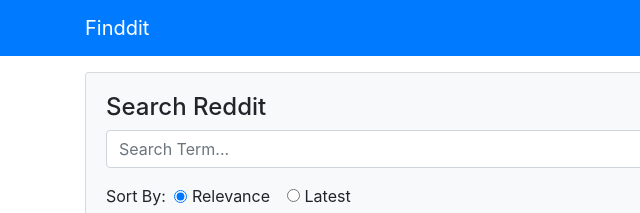
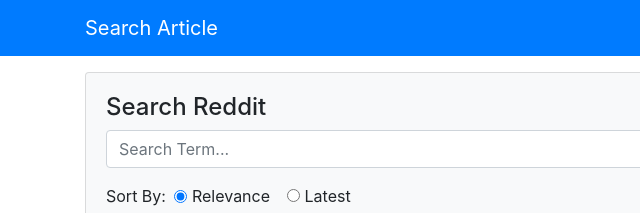
Before and after one commit to ekpenyongmike/findit-app, a website with bundled scripts: page index.html in a window 1280 px wide. Shown: the top 213 px of the page, 0-640 px from the left. Built offline with nearby package versions, Linux system fonts and the light colour scheme.

Commit message:
another change added

```diff
--- a/index.html
+++ b/index.html
@@ -7,24 +7,25 @@
   <meta http-equiv="X-UA-Compatible" content="ie=edge">
   <link rel="stylesheet" href="https://maxcdn.bootstrapcdn.com/bootstrap/4.0.0/css/bootstrap.min.css">
   <!-- <link rel="stylesheet" href="style.css"> -->
-  <title>Finddit</title>
+  <title>Search Reddit</title>
 </head>
-
 <body>
   <nav class="navbar navbar-dark bg-primary mb-3">
     <div class="container">
-      <span class="navbar-brand">Finddit</span>
+      <span class="navbar-brand">Search Article</span>
     </div>
   </nav>
   <div id="search-container" class="container">
     <div id="search" class="card card-body bg-light mb-2">
       <h4>Search Reddit</h4>
       <form id="search-form">
+         <!-- this form contains the search box -->
         <div class="form-group">
           <input type="text" id="search-input" class="form-control mb-3" placeholder="Search Term...">
         </div>
         <div class="form-check form-check-inline">
           Sort By:
+           <!-- here we used the radio to input type to select and we made sortby be the default-->
           <input class="form-check-input ml-2" type="radio" name="sortby" value="relevance" checked>
           <label class="form-check-label">
             Relevance
@@ -38,6 +39,7 @@
         </div>
         <h5 class="mt-2">Limit: </h5>
         <div class="form-group">
+           <!-- 25 is selected as default for the number of result to be displayed -->
           <select name="limit" id="limit" class="form-control">
             <option value="5">5</option>
             <option value="10">10</option>
@@ -46,8 +48,10 @@
             <option value="100">100</option>
           </select>
         </div>
+        <!-- this is the button to search  -->
         <button type="submit" class="btn btn-dark btn-block mt-4">Search</button>
       </form>
+      <!-- with the id below we will use it to diplay the result in javascript -->
     </div>
     <div id="results"></div>
   </div>
```
